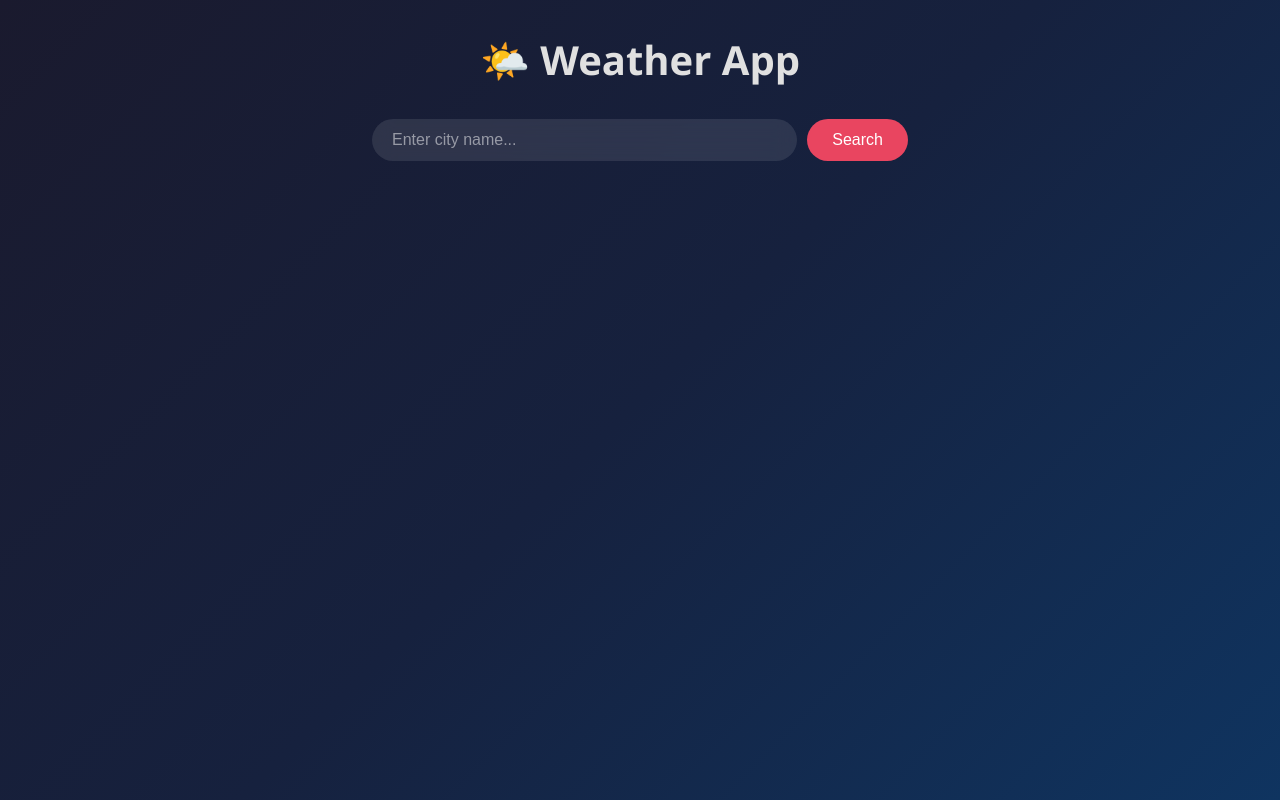
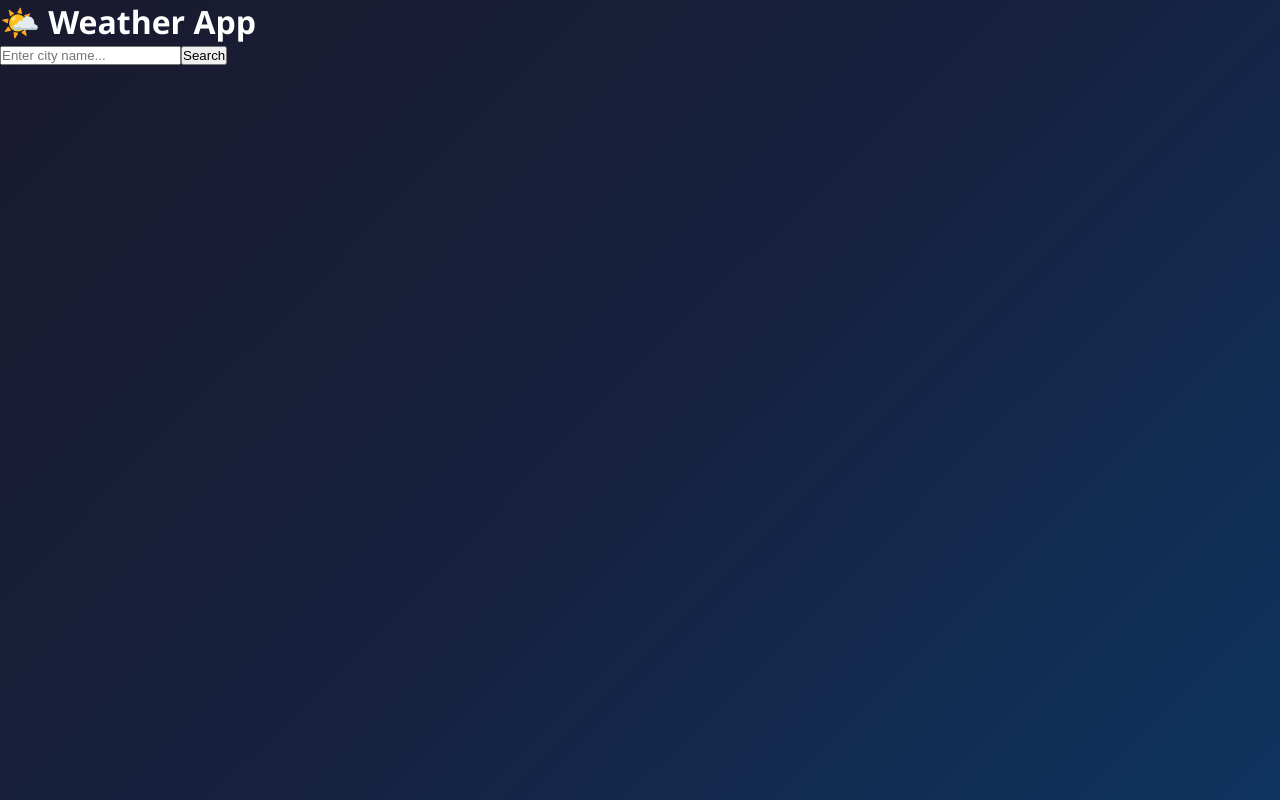
Before and after one commit to Pranjala11/weather-app, a React (Vite) app in the folder client/: page / in a window 1280 px wide. Built offline with nearby package versions, Linux system fonts and the light colour scheme; no server answers.

Commit message:
app.css edited

```diff
--- a/client/src/App.css
+++ b/client/src/App.css
@@ -1,106 +1,34 @@
-.container {
-  max-width: 600px;
-  margin: 0 auto;
-  padding: 2rem;
-  text-align: center;
+.history {
+  margin-top: 2rem;
+  text-align: left;
 }
 
-h1 {
-  font-size: 2.5rem;
-  margin-bottom: 2rem;
-  color: #e0e0e0;
+.history h3 {
+  margin-bottom: 1rem;
+  color: rgba(255,255,255,0.7);
+  font-size: 1rem;
+  text-transform: uppercase;
+  letter-spacing: 1px;
 }
 
-.search-box {
+.history-list {
   display: flex;
-  gap: 10px;
-  margin-bottom: 2rem;
+  flex-wrap: wrap;
+  gap: 8px;
 }
 
-.search-box input {
-  flex: 1;
-  padding: 12px 20px;
-  border: none;
-  border-radius: 25px;
-  font-size: 1rem;
+.history-item {
   background: rgba(255,255,255,0.1);
+  border: 1px solid rgba(255,255,255,0.2);
   color: white;
-  outline: none;
-  backdrop-filter: blur(10px);
-}
-
-.search-box input::placeholder {
-  color: rgba(255,255,255,0.5);
-}
-
-.search-box button {
-  padding: 12px 25px;
-  border: none;
-  border-radius: 25px;
-  background: #e94560;
-  color: white;
-  font-size: 1rem;
+  padding: 8px 16px;
+  border-radius: 20px;
   cursor: pointer;
+  font-size: 0.9rem;
   transition: all 0.3s;
 }
 
-.search-box button:hover {
-  background: #c73652;
-  transform: scale(1.05);
+.history-item:hover {
+  background: rgba(233, 69, 96, 0.3);
+  border-color: #e94560;
 }
-
-.search-box button:disabled {
-  opacity: 0.6;
-  cursor: not-allowed;
-}
-
-.error {
-  background: rgba(233, 69, 96, 0.2);
-  border: 1px solid #e94560;
-  padding: 12px;
-  border-radius: 10px;
-  margin-bottom: 1rem;
-  color: #e94560;
-}
-
-.weather-card {
-  background: rgba(255,255,255,0.1);
-  backdrop-filter: blur(10px);
-  border-radius: 20px;
-  padding: 2rem;
-  border: 1px solid rgba(255,255,255,0.2);
-}
-
-.weather-card h2 {
-  font-size: 1.8rem;
-  margin-bottom: 1rem;
-}
-
-.temp {
-  font-size: 5rem;
-  font-weight: bold;
-  margin: 1rem 0;
-  color: #e94560;
-}
-
-.description {
-  font-size: 1.2rem;
-  text-transform: capitalize;
-  color: rgba(255,255,255,0.7);
-  margin-bottom: 1.5rem;
-}
-
-.details {
-  display: flex;
-  justify-content: space-around;
-  border-top: 1px solid rgba(255,255,255,0.2);
-  padding-top: 1.5rem;
-}
-
-.detail {
-  display: flex;
-  flex-direction: column;
-  gap: 5px;
-  font-size: 0.9rem;
-  color: rgba(255,255,255,0.8);
-}
```
